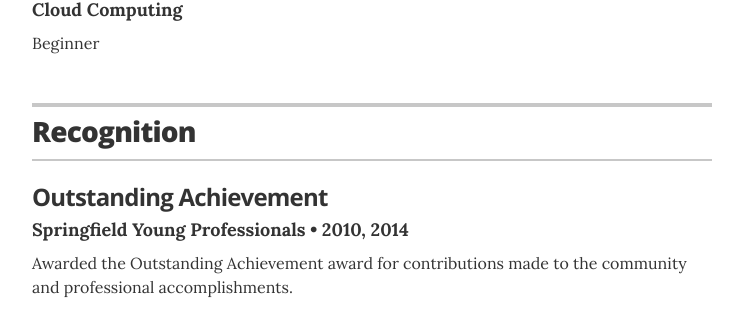
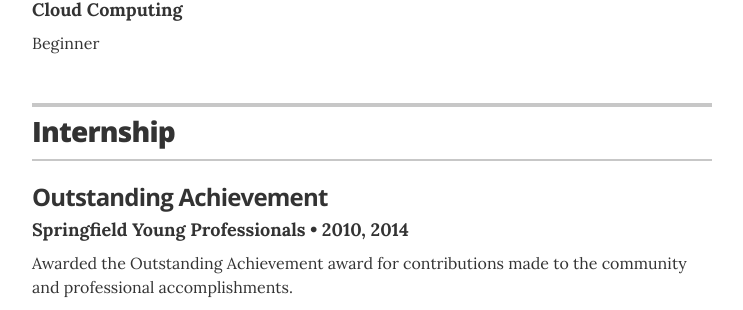
Before and after one commit to Souvik-Pramanik/resume, a Jekyll site: the page built from index.html, in a window 1280 px wide and 900 px high, scrolled down 1782 px. Shown: the part 148-458 px from the top of the window, without its empty margins (268-1011 px from the left). Built offline with Jekyll 4.4.1, drawn with Linux system fonts in a browser that asks for light colours.

Commit message:
Update resume.html

```diff
--- a/_layouts/resume.html
+++ b/_layouts/resume.html
@@ -140,7 +140,7 @@
       <section class="content-section">
 
         <header class="section-header">
-          <h2>Recognition</h2>
+          <h2>Internship</h2>
         </header>
 
         {% for recognition in site.data.recognitions %}
```
